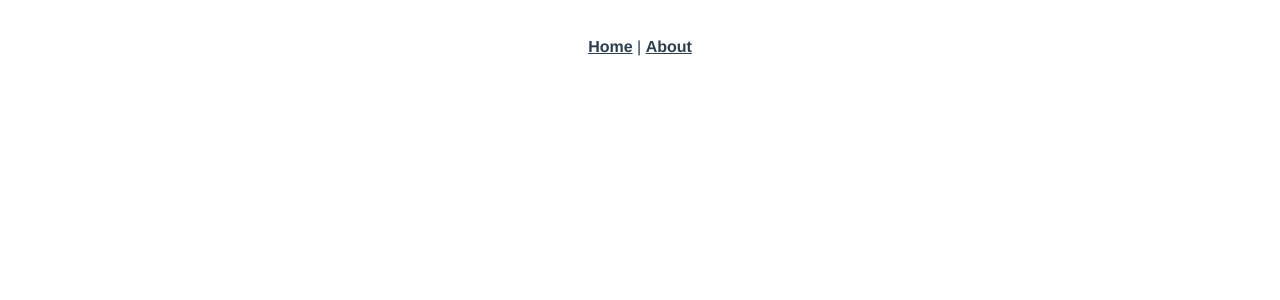
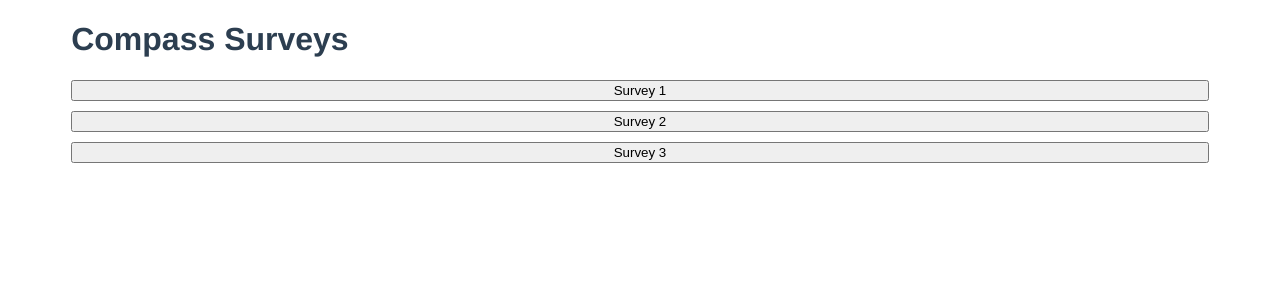
Before and after one commit to blueskymel/Vue-Survey, a Vue app: page /Surveys#/SurveyQuestions/1 in a window 1280 px wide. Before the commit this address led to /Surveys#/Surveys. Shown: the top 300 px of the page. Built offline with nearby package versions, Linux system fonts and the light colour scheme.

Commit message:
Pre-modular project

```diff
--- a/package.json
+++ b/package.json
@@ -18,7 +18,7 @@
     "@vue/cli-plugin-babel": "~4.5.0",
     "@vue/cli-plugin-e2e-cypress": "~4.5.0",
     "@vue/cli-plugin-eslint": "~4.5.0",
-    "@vue/cli-plugin-router": "~4.5.0",
+    "@vue/cli-plugin-router": "^4.5.9",
     "@vue/cli-plugin-unit-mocha": "~4.5.0",
     "@vue/cli-service": "~4.5.0",
     "@vue/test-utils": "^1.0.3",
--- a/src/App.vue
+++ b/src/App.vue
@@ -1,9 +1,5 @@
 <template>
   <div id="app">
-    <div id="nav">
-      <router-link to="/">Home</router-link> |
-      <router-link to="/about">About</router-link>
-    </div>
     <router-view/>
   </div>
 </template>
@@ -13,7 +9,7 @@
   font-family: Avenir, Helvetica, Arial, sans-serif;
   -webkit-font-smoothing: antialiased;
   -moz-osx-font-smoothing: grayscale;
-  text-align: center;
+  text-align: left;
   color: #2c3e50;
 }
 
--- /dev/null
+++ b/src/data.js
@@ -0,0 +1,110 @@
+export const surveys = [
+      {
+        "id": "1",
+        "name": "Survey 1",
+        "questions": [
+          {
+            "id": "53",
+            "createdBy": "Elisabeth Winters",
+            "createdDateTime": "Fri, 22 May 2020 01:11:00 GMT",
+            "title": "How many astronauts landed on the moon?",
+            "subTitle": "",
+            "questionType": 3,
+            "options": [
+              {
+                "id": "1",
+                "text": "1"
+              },
+              {
+                "id": "2",
+                "text": "3"
+              },
+              {
+                "id": "3",
+                "text": "18"
+              }
+            ]
+          },
+          {
+            "id": "72",
+            "createdBy": "Maryam O'Ryan",
+            "createdDateTime": "Tue, 26 May 2020 05:57:52 GMT",
+            "title": "How many devs does it take to change a lightbulb?",
+            "subTitle": "This is not a trick question.",
+            "questionType": 3,
+            "options": [
+              {
+                "id": "1",
+                "text": "One"
+              },
+              {
+                "id": "2",
+                "text": "Two"
+              },
+              {
+                "id": "3",
+                "text": "Three thousand three hundred eighty-seven"
+              }
+            ]
+          }
+        ]
+      },
+      {
+        "id": "2",
+        "name": "Survey 2",
+        "questions": [
+          {
+            "id": "34",
+            "createdBy": "Andre Grid",
+            "createdDateTime": "Thur, 28 May 2020 09:30:00 GMT",
+            "title": "What is the temp today?",
+            "subTitle": "We need to send this to the Bureau of Meteorology.",
+            "questionType": 3,
+            "options": [
+              {
+                "id": "1",
+                "text": "10°"
+              },
+              {
+                "id": "2",
+                "text": "20°"
+              },
+              {
+                "id": "3",
+                "text": "30°"
+              }
+            ]
+          }
+        ]
+      },
+      {
+        "id": "3",
+        "name": "Survey 3",
+        "questions": [
+          {
+            "id": "36",
+            "createdBy": "Roger Yu",
+            "createdDateTime": "Thur, 28 May 2020 09:30:00 GMT",
+            "title": "What is the temp today?",
+            "subTitle": "We need to send this to the Bureau of Meteorology.",
+            "questionType": 3,
+            "options": [
+              {
+                "id": "1",
+                "text": "10°"
+              },
+              {
+                "id": "2",
+                "text": "20°"
+              },
+              {
+                "id": "3",
+                "text": "30°"
+              }
+            ]
+          }
+        ]
+      }
+
+    ]
+  ;
--- a/src/router/index.js
+++ b/src/router/index.js
@@ -1,26 +1,32 @@
 import Vue from 'vue'
 import VueRouter from 'vue-router'
-import Home from '../views/Home.vue'
+import Surveys from '../views/Surveys.vue'
+import SurveyQuestions from '../views/SurveyQuestions.vue'
 
 Vue.use(VueRouter)
 
 const routes = [
   {
+    path: '/Surveys',
+    name: 'Surveys',
+    component: Surveys,
+  }
+  ,
+  {
+    path: '/SurveyQuestions/:id',
+    name: 'SurveyQuestions',
+    component: SurveyQuestions,
+  }
+  ,
+  {
     path: '/',
-    name: 'Home',
-    component: Home
-  },
-  {
-    path: '/about',
-    name: 'About',
-    // route level code-splitting
-    // this generates a separate chunk (about.[hash].js) for this route
-    // which is lazy-loaded when the route is visited.
-    component: () => import(/* webpackChunkName: "about" */ '../views/About.vue')
+    redirect: '/Surveys',
   }
 ]
 
 const router = new VueRouter({
+  mode: 'history',
+  base: process.env.BASE_URL,
   routes
 })
 
--- a/src/views/About.vue
+++ /dev/null
@@ -1,5 +0,0 @@
-<template>
-  <div class="about">
-    <h1>This is an about page</h1>
-  </div>
-</template>
--- a/src/views/Home.vue
+++ /dev/null
@@ -1,18 +0,0 @@
-<template>
-  <div class="home">
-    <img alt="Vue logo" src="../assets/logo.png">
-    <HelloWorld msg="Welcome to Your Vue.js App"/>
-  </div>
-</template>
-
-<script>
-// @ is an alias to /src
-import HelloWorld from '@/components/HelloWorld.vue'
-
-export default {
-  name: 'Home',
-  components: {
-    HelloWorld
-  }
-}
-</script>
--- /dev/null
+++ b/src/views/SurveyQuestions.vue
@@ -0,0 +1,61 @@
+<template>
+  <div class="survey-question-wrap">
+
+    <h1>{{survey.name}}</h1>
+
+    <div v-for="(question, key) in survey.questions" class="survey-question-item"
+        v-bind:key="question.id">
+      <h3>Question {{key+1}}</h3>
+      <h5>{{question.title}}</h5>
+      <h6>{{question.subTitle}}</h6>
+
+      <div v-for="option in question.options" class="survey-question-option-item"
+          v-bind:key="option.id">
+        <input type="checkbox" v-bind:key="option.id">
+        <label for="checkbox">{{ option.text }}</label>
+      </div>
+    </div>
+
+    <div class="back-button-wrap">
+      <router-link v-bind:to="'/Surveys'">
+        <button>Back</button>
+      </router-link>
+    </div>
+  </div>
+</template>
+
+<script>
+import { surveys } from '../data';
+
+
+export default {
+  name: 'SurveyQuestions',
+  data() {
+    return {
+      survey: surveys.find((s)=> s.id === this.$route.params.id),
+    };
+  }
+}
+</script>
+
+<style scoped>
+.survey-question-wrap {
+  width:90%;
+  padding-left:5%;
+}
+.survey-question-item{
+    border-radius: 10px;
+  border: 1px solid black;
+  padding: 10px;
+  margin-bottom: 10px;
+}
+.survey-question-item h3,h5{
+  margin: -1px 0px 2px 0px;
+}
+.survey-question-item h6{
+  margin: -1px 0px 15px 0px;
+}
+.back-button-wrap {
+  float:right;
+}
+</style>
--- /dev/null
+++ b/src/views/Surveys.vue
@@ -0,0 +1,40 @@
+<template>
+  <div class="survey-wrap">
+
+    <h1>Compass Surveys</h1>
+    <div v-for="survey in surveys" class="survey-item" v-bind:key="survey.id">
+      <router-link v-bind:to="'/SurveyQuestions/' + survey.id">
+        <button class="survey-button">{{survey.name}}</button>
+      </router-link>
+    </div>
+  </div>
+</template>
+
+<script>
+
+import { surveys } from '../data';
+
+export default {
+  name: 'Surveys',
+  data() {
+    return {
+      surveys,
+    };
+  }
+}
+</script>
+
+<style scoped>
+.survey-wrap {
+  width:90%;
+  padding-left:5%;
+}
+
+.survey-item{
+  margin-bottom:10px;
+}
+
+.survey-button{
+  width:100%;
+}
+</style>
```
